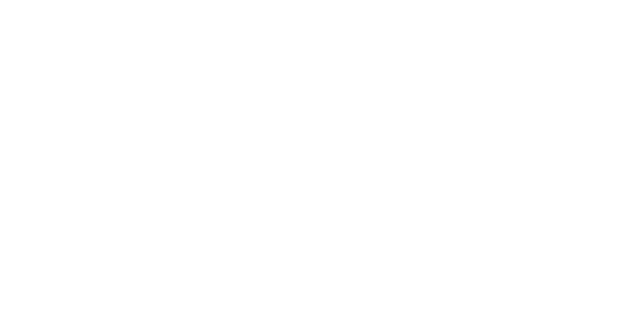
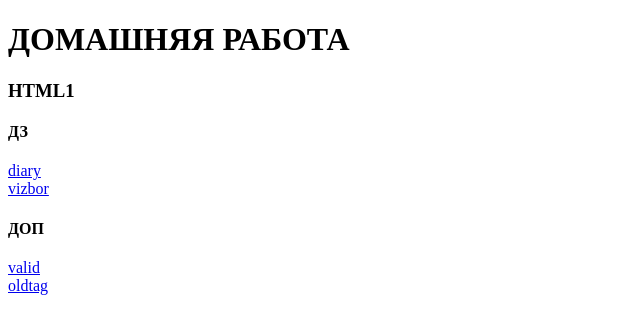
Before and after one commit to SandroSP24/StudioSP, a plain HTML site: page index.html in a window 1280 px wide. Shown: the whole page, without its empty margins (0-640 px from the left). Drawn offline with Linux system fonts and the light colour scheme.

Commit message:
domashka

```diff
--- a/index.html
+++ b/index.html
@@ -8,7 +8,18 @@
 </head>
 
 <body>
-
+    <div>
+        <h1>ДОМАШНЯЯ РАБОТА</h1>
+        <div>
+            <h3>HTML1</h3>
+            <h4>ДЗ</h4>
+            <a href="domashka/DZ/Diary.html">diary</a> <br>
+            <a href="domashka/DZ/Vizbor.html">vizbor</a>
+            <h4>ДОП</h4>
+            <a href="domashka/DOP/Valid.html"> valid</a> <br>
+            <a href="domashka/DOP/Oldtag.html">oldtag</a>
+        </div>
+    </div>
 </body>
 
 </html>
```
Also changed, not shown: domashka/DOP/Oldtag.html (renamed from studio/intes.html, +1 -5 lines), domashka/DOP/Valid.html (added, +11 -0 lines), domashka/DZ/Diary.html (added, +11 -0 lines), domashka/DZ/Vizbor.html (added, +11 -0 lines).
